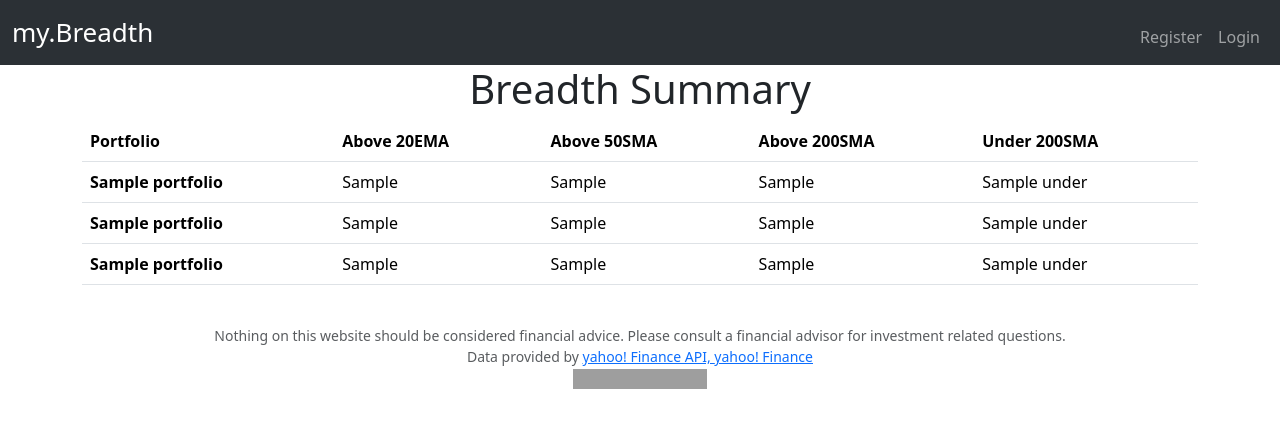
After one commit to jarrodschilling/my_breadth_oop, a Python web app: template flask_app/templates/breadth-summary.html in a window 1280 px wide. The commit adds this page. Shown: the top 428 px of the page. Run offline with Jinja, Linux system fonts and the light colour scheme; the template is opened without the code that fills it: most values are stand-ins (such as "Sample title", 1, 10 or a date in 2020); grey boxes are pictures that could not be loaded.

Commit message:
summary page almost complete

```diff
--- a/flask_app/templates/breadth-detail.html
+++ b/flask_app/templates/breadth-detail.html
@@ -1,7 +1,7 @@
 {% extends "layout.html" %}
 
 {% block title %}
-    Login
+    Breadth Detail
 {% endblock %}
 
 {% block main %}
--- /dev/null
+++ b/flask_app/templates/breadth-summary.html
@@ -0,0 +1,47 @@
+{% extends "layout.html" %}
+
+{% block title %}
+    Breadth Summary
+{% endblock %}
+
+{% block main %}
+<h1 style="text-align: center;">Breadth Summary</h1>
+
+<div class="container">
+    <table class="table">
+        <thead>
+            <tr>
+                <th scope="col">Portfolio</th>
+                <th scope="col">Above 20EMA</th>
+                <th scope="col">Above 50SMA</th>
+                <th scope="col">Above 200SMA</th>
+                <th scope="col">Under 200SMA</th>
+            </tr>
+        </thead>
+        <tbody>
+            <tr>
+                <th scope="row">{{portfolios[0].name}}</th>
+                <td>{{port_list[0]['ema20']}}</td>
+                <td>{{port_list[0]['sma50']}}</td>
+                <td>{{port_list[0]['sma200']}}</td>
+                <td>{{port_list[0]['under']}}</td>
+            </tr>
+            <tr>
+                <th scope="row">{{portfolios[1].name}}</th>
+                <td>{{port_list[1]['ema20']}}</td>
+                <td>{{port_list[1]['sma50']}}</td>
+                <td>{{port_list[1]['sma200']}}</td>
+                <td>{{port_list[1]['under']}}</td>
+            </tr>
+            <tr>
+                <th scope="row">{{portfolios[2].name}}</th>
+                <td>{{port_list[2]['ema20']}}</td>
+                <td>{{port_list[2]['sma50']}}</td>
+                <td>{{port_list[2]['sma200']}}</td>
+                <td>{{port_list[2]['under']}}</td>
+            </tr>
+        </tbody>
+        </table>
+</div>
+
+{% endblock %}
--- a/flask_app/templates/layout.html
+++ b/flask_app/templates/layout.html
@@ -42,7 +42,7 @@
                             </a>
                             <ul class="dropdown-menu">
                                 <li><a class="dropdown-item" href="/portfolios">Current Portfolio</a></li>
-                                <li><a class="dropdown-item" href="/summary">Breadth Summary</a></li>
+                                <li><a class="dropdown-item" href="/portfolios/summary">Breadth Summary</a></li>
                                 <li><a class="dropdown-item" href="/portfolios/detail">Breadth Detail</a></li>
                             </ul>
                         </div>
```
Also changed, not shown: flask_app/controllers/portfolios.py (+23 -9 lines), flask_app/static/data/helpers.py (+33 -31 lines).
